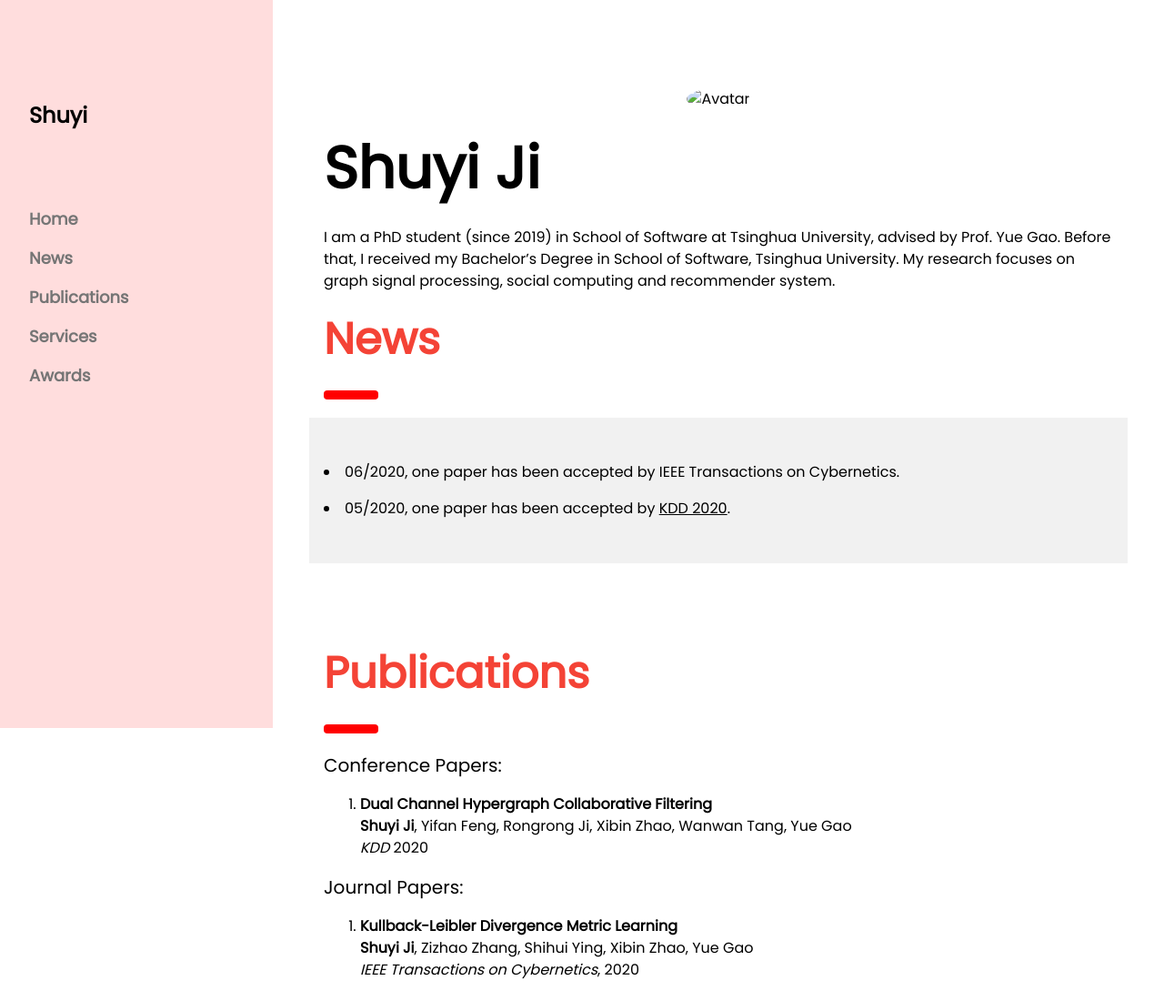
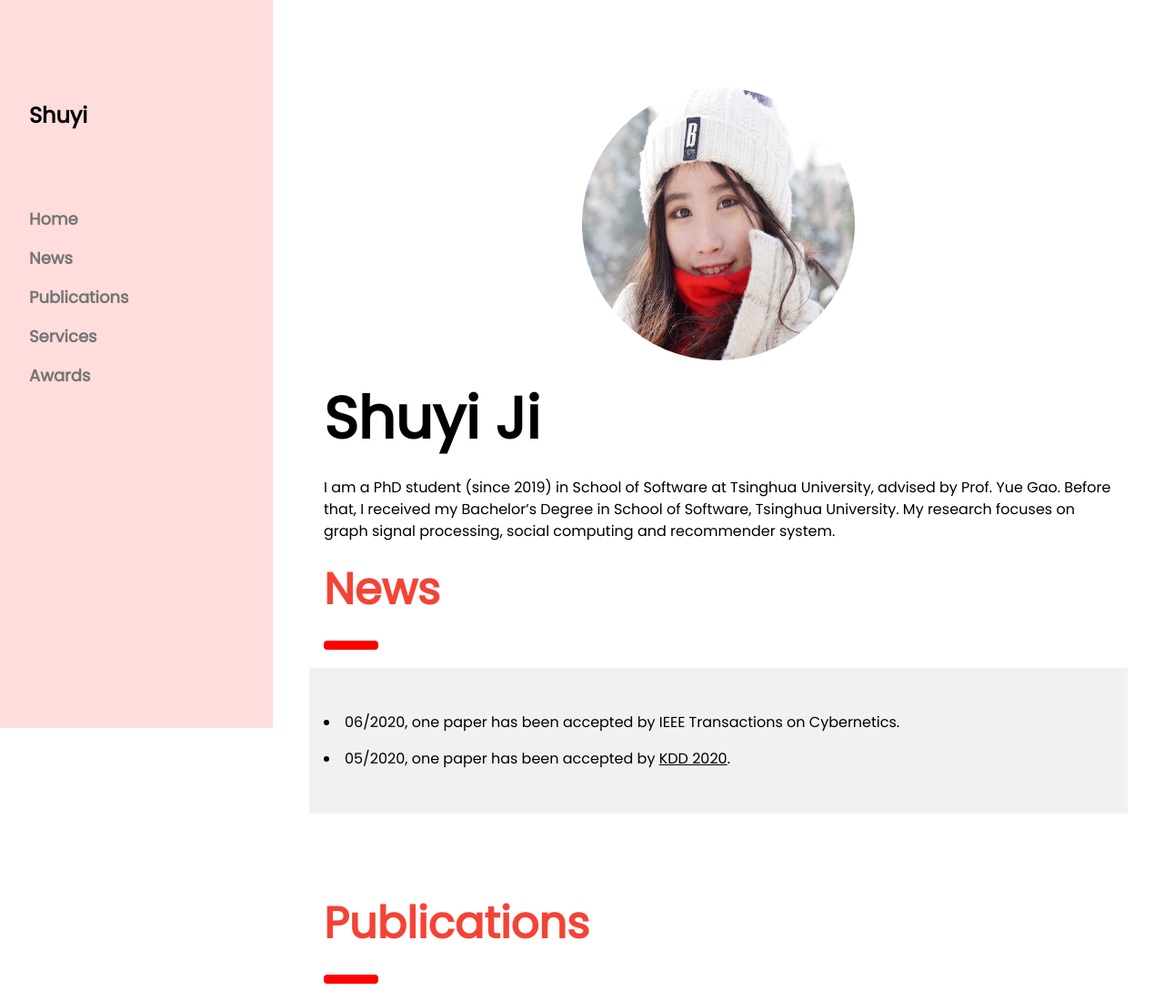
Before and after one commit to jiishy/jiishy.github.io, a plain HTML site: page index.html in a window 1280 px wide. Shown: the top 1100 px of the page at 91% size. Drawn offline with nearby package versions, Linux system fonts and the light colour scheme.

```diff
--- a/index.html
+++ b/index.html
@@ -42,7 +42,7 @@ body {font-size:16px;}
 
   <!-- Header -->
   <div class="w3-container" style="margin-top:80px" id="showcase">
-    <p class="w3-center"><img src="images/ShuyiJi.png" class="w3-circle" style="height:300px;width:300px" alt="Avatar"></p>
+    <p class="w3-center"><img src="images/ShuyiJi.jpeg" class="w3-circle" style="height:300px;width:300px" alt="Avatar"></p>
   <!-- img style="width: 80%;max-width: 320px" alt="profile photo" src="images/ShuyiJi.png" -->
     <h1 class="w3-jumbo"><b>Shuyi Ji</b></h1>
 
```
